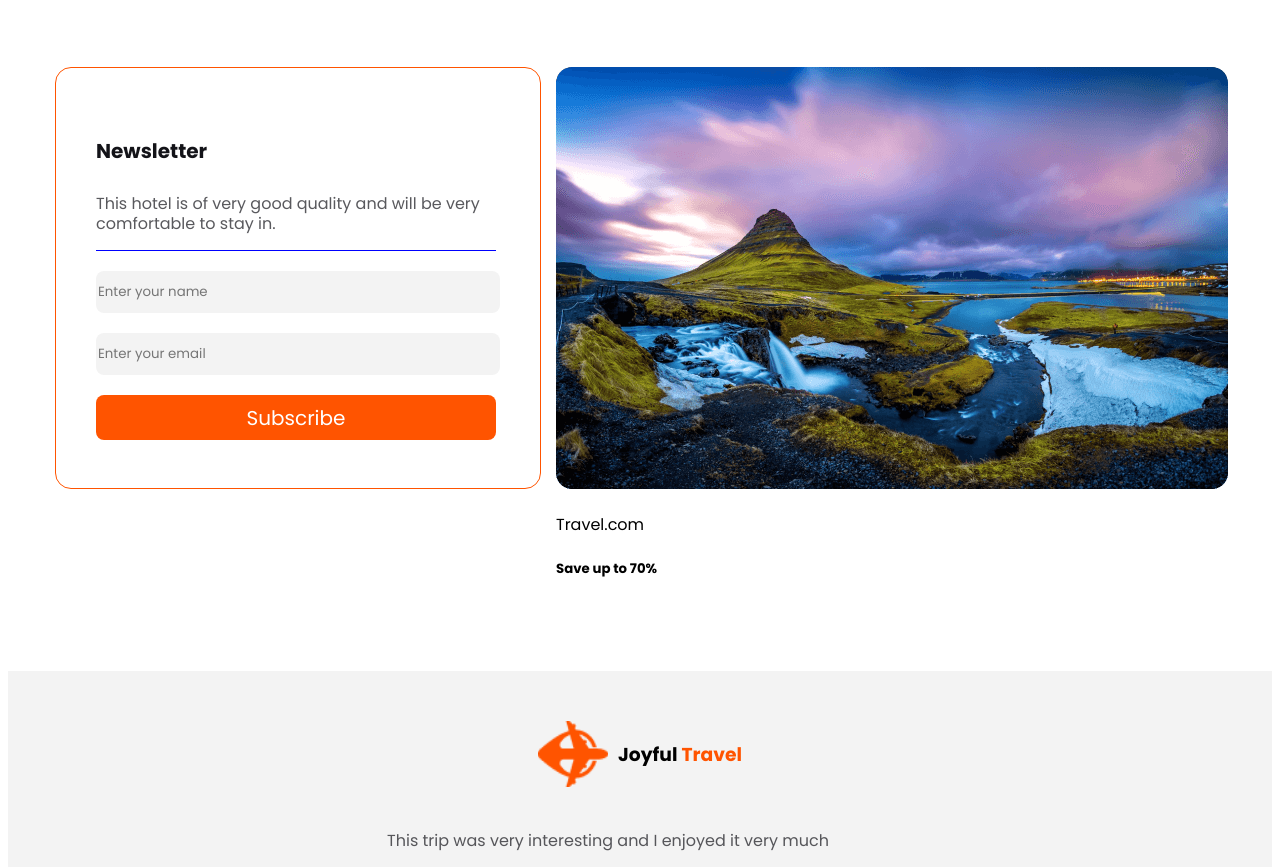
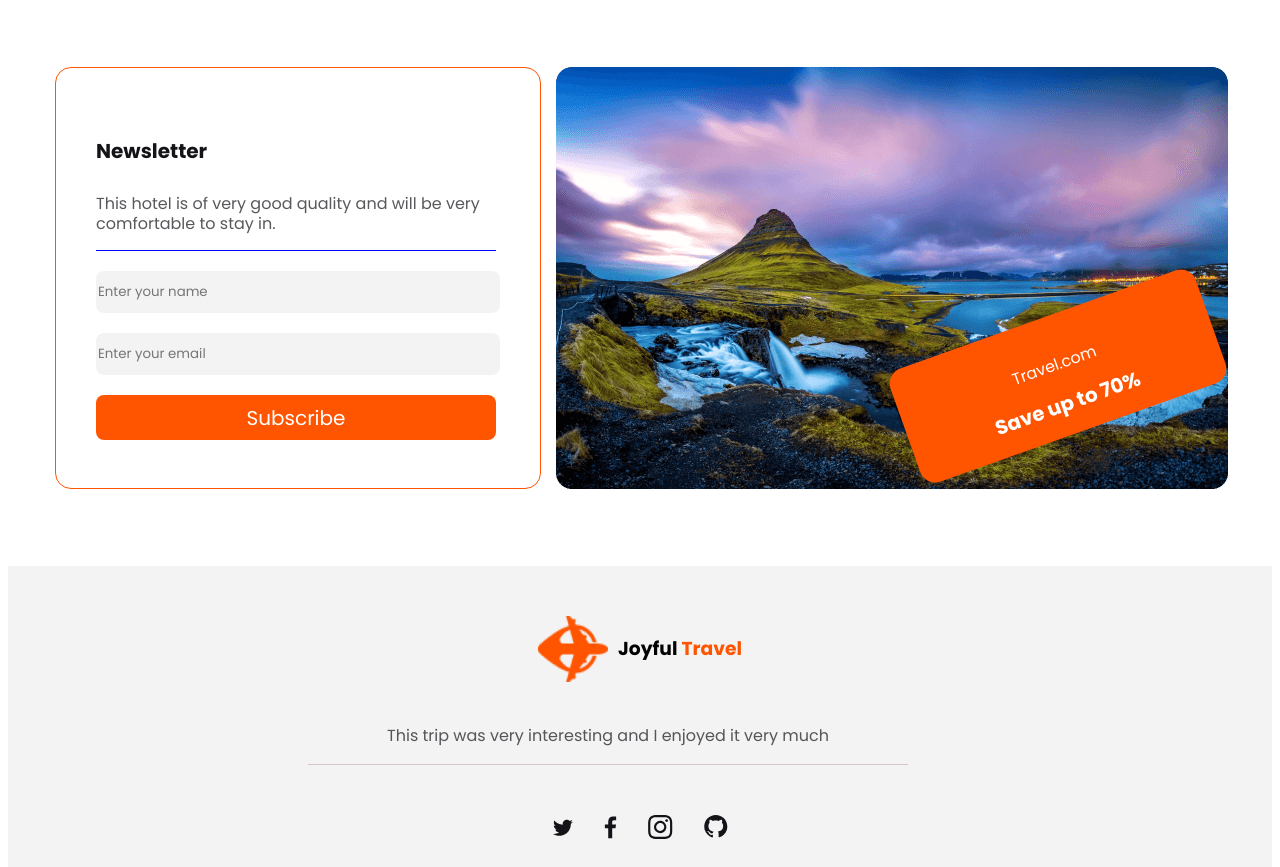
Before and after one commit to jaheda8256/My-International-Travels, a plain HTML site: page index.html in a window 1280 px wide. Shown: the part 3234-4101 px from the top of the page. Drawn offline with Linux system fonts and the light colour scheme.

```diff
--- a/index.html
+++ b/index.html
@@ -126,30 +126,7 @@
                 </div>
 
              </section>
-             <!-- choose section start -->
-<!-- discounts section start
-<section class="discounts-section">
-    <div class="destination">
-        <h2 class="destination2">Deals & Discounts</h2>
-        <p class="p-discount">This hotel is of very good quality and will be very comfortable to stay in.  We can all stay here together.</p>
-    </div>
-    <div class="destination-title">
-        <h5>Tour To Satorini</h5>
-        <p>This hotel is of very good quality and will be very comfortable to stay in.  We can all stay here together.</p>
-    </div>
-    <div class="destination-title">
-        <h5>Tour To Satorini</h5>
-        <p>This hotel is of very good quality and will be very comfortable to stay in.  We can all stay here together.</p>
-    </div>
-    <div class="destination-title">
-        <h5>Tour To Satorini</h5>
-        <p>This hotel is of very good quality and will be very comfortable to stay in.  We can all stay here together.</p>
-    </div>
 
-
-</section> -->
-<!-- discounts section end -->
-    <!-- news later start section-->
 <section class="newslatter">
     <div class="news">
         <h5 class="Handpicked">Newsletter</h5>
@@ -167,9 +144,9 @@
     </div>
     <div class="news1">
         <img class="main" src="./Images/Rectangle 8 (1).png" alt="">
-        <div class="boder">
-            <p>Travel.com</p>
-            <h5>Save up to 70%
+        <div class="border">
+            <p class="border1">Travel.com</p>
+            <h5 class="border2">Save up to 70%
 
             </h5>
         </div>
--- a/styles/style.css
+++ b/styles/style.css
@@ -301,28 +301,7 @@ background: rgba(233, 68, 68, 0.05);
 padding: 20px 20px;
 
 }
-/* discount style  */
-/* .p-discount{
 
-}
-.destination-title{
-    max-width: 1170px;
-    min-height: 500px;
-    margin: 0 auto;
-    background-image: url('../Images/Group\ 39.png');
-}
-.destination-title{
-    max-width: 1170px;
-    min-height: 500px;
-    margin: 0 auto;
-    background-image: url('../Images/Group\ 40.png'),lightgray 50% / cover no-repeat;
-}
-.destination-title{
-    max-width: 1170px;
-    min-height: 500px;
-    margin: 0 auto;
-    background-image: url('../Images/Group\ 39.png');
-} */
 .news{
     height: 340px;
     width: 40%;
@@ -367,8 +346,35 @@ font-size: 20px;
 }
 .news1{
     width: 65%;
+    position: relative;
 
 }
+
+.border{
+    width: 324px;
+height: 120px;
+transform: rotate(-19.628deg);
+border-radius: 16px;
+background: #FF5400;
+border: none;
+color: #FFFFFF;
+text-align: center;
+position: absolute;
+bottom: 60px;
+left: 340px;
+
+
+}
+
+.border1{
+   position:relative;
+   top: 20px;
+}
+.border2{
+    font-size: 20px;
+}
+
+/* footer */
 footer{
     max-width: 1400px;
     min-height: 460px;
@@ -666,6 +672,13 @@ position: relative;
 
     color: rgba(19, 19, 24, 0.70);
 }
+
+.border{
+    width: 224px;
+
+left: 160px;
+
+}
 }
 
 /* laptop */
@@ -676,4 +689,5 @@ position: relative;
 
 
 
+
 }
```
